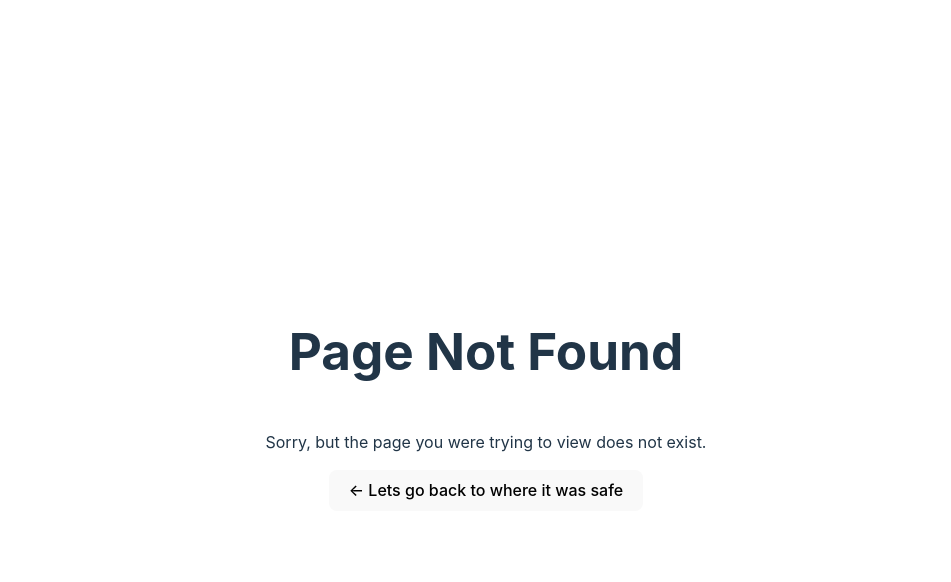
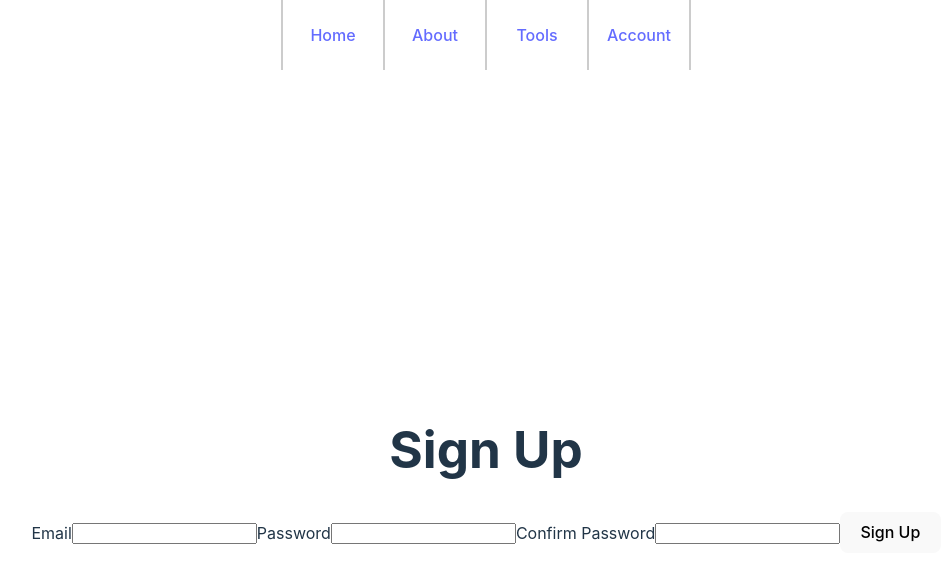
Before and after one commit to Old-Lai/budgeting, a React (Vite) app in the folder frontend/: page /profile in a window 1280 px wide. Before the commit this address had no page. Shown: the top 582 px of the page, without its empty margins (154-1105 px from the left). Built offline with nearby package versions, Linux system fonts and the light colour scheme.

Commit message:
added basic routes to singIn/Up page

```diff
--- a/frontend/src/pages/account/sign_in/SignIn.jsx
+++ b/frontend/src/pages/account/sign_in/SignIn.jsx
@@ -0,0 +1,15 @@
+
+export default function SignIn() {
+    return (
+        <main>
+        <h1>Sign In</h1>
+        <form>
+            <label htmlFor="email">Email</label>
+            <input type="email" id="email" name="email" required />
+            <label htmlFor="password">Password</label>
+            <input type="password" id="password" name="password" required />
+            <button type="submit">Sign In</button>
+        </form>
+        </main>
+    );
+}
--- a/frontend/src/pages/account/sign_up/SignUp.jsx
+++ b/frontend/src/pages/account/sign_up/SignUp.jsx
@@ -0,0 +1,17 @@
+
+export default function SignUp() {
+    return (
+        <main>
+        <h1>Sign Up</h1>
+        <form>
+            <label htmlFor="email">Email</label>
+            <input type="email" id="email" name="email" required />
+            <label htmlFor="password">Password</label>
+            <input type="password" id="password" name="password" required />
+            <label htmlFor="password_confirmation">Confirm Password</label>
+            <input type="password" id="password_confirmation" name="password_confirmation" required />
+            <button type="submit">Sign Up</button>
+        </form>
+        </main>
+    );
+}
--- a/frontend/src/pages/index.js
+++ b/frontend/src/pages/index.js
@@ -3,3 +3,5 @@ export { default as Home } from './home/Home.jsx'
 export { default as NotFound } from './error/NotFound.jsx'
 export { default as About } from './about/About.jsx'
 export { default as Tables } from './tools/BudgetingGroup.jsx'
+export { default as SignIn } from './account/sign_in/SignIn.jsx'
+export { default as SignUp } from './account/sign_up/SignUp.jsx'
```
Also changed, not shown: frontend/src/App.jsx (+7 -1 lines).
